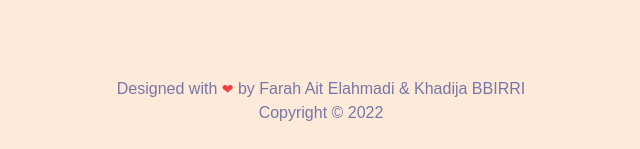
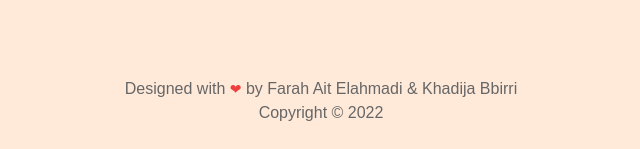
Before and after one commit to Ray0Emma/DjangoBloodBank, a Django app: page / in a window 1280 px wide. Shown: the part 1587-1736 px from the top of the page, without its empty margins (319-959 px from the left). Run offline with Django 3.2, Linux system fonts and the light colour scheme; data comes from the database, SQL or seed files in the repository; some libraries are stand-ins or nearby versions.

Commit message:
fix: fixed footer

```diff
--- a/templates/blood/footer.html
+++ b/templates/blood/footer.html
@@ -6,7 +6,7 @@
   <style>
     a {
       text-decoration: none;
-      color: #7577a6;
+      color: #666666;
     }
 
     a:hover,
@@ -24,7 +24,7 @@
     <div class="container-lg">
       <a href="/" class="text-center fs-6">
         <div>Designed with <small style="color: #f03d3d;">❤</small> by Farah Ait Elahmadi
-          &amp; Khadija BBIRRI</div>
+          &amp; Khadija Bbirri</div>
         <div>
           <span>
             Copyright &copy; 2022
```
